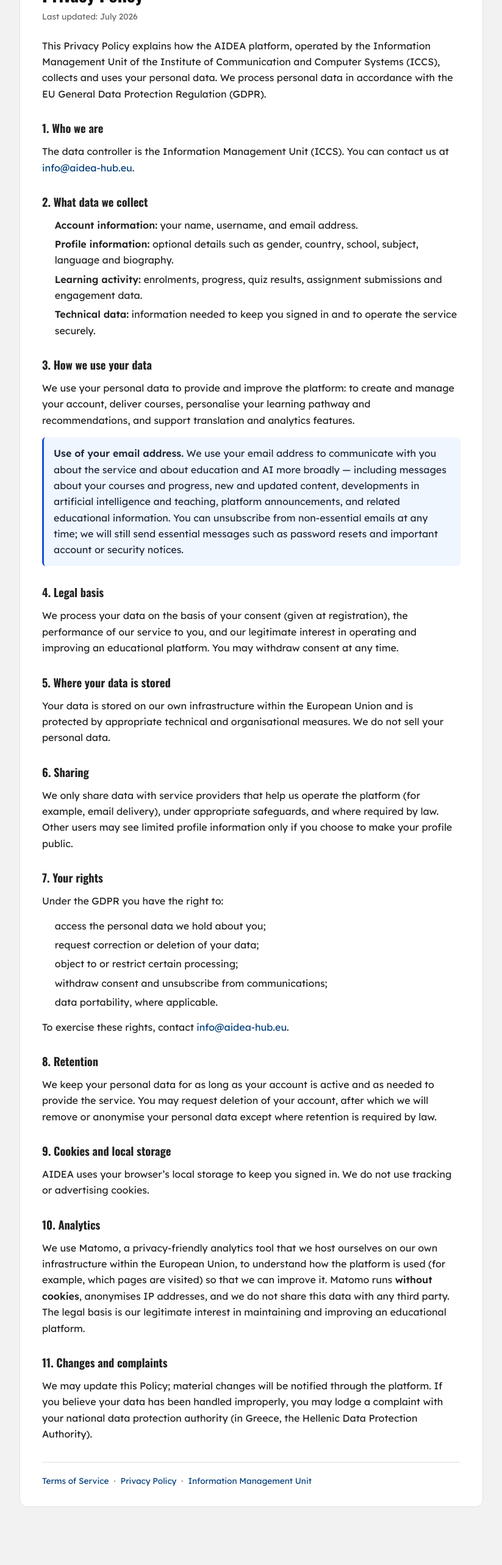
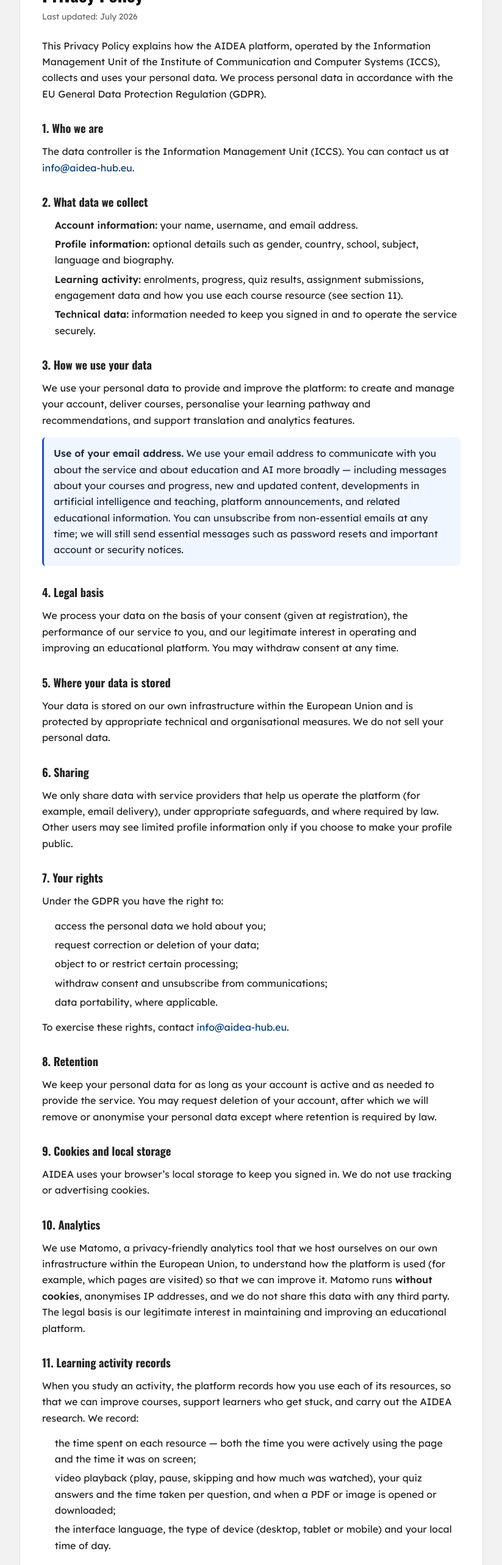
Before and after one commit to xerew/aidea-poc, a React (Vite) app in the folder frontend/: page /privacy in a window 1280 px wide. Shown: the part 234-2800 px from the top of the page at 61% size, without its empty margins (228-1051 px from the left). Before the commit the page ends 2737 px from the top, so only its background shows below. Built offline with nearby package versions, Linux system fonts and the light colour scheme; no server answers.

Commit message:
docs: privacy policy section on learning activity records; list analytics endpoints
Co-Authored-By: Claude Opus 5.5 <noreply@anthropic.com>

```diff
--- a/frontend/src/pages/PrivacyPage.jsx
+++ b/frontend/src/pages/PrivacyPage.jsx
@@ -22,7 +22,7 @@ export default function PrivacyPage() {
       <ul>
         <li><strong>Account information:</strong> your name, username, and email address.</li>
         <li><strong>Profile information:</strong> optional details such as gender, country, school, subject, language and biography.</li>
-        <li><strong>Learning activity:</strong> enrolments, progress, quiz results, assignment submissions and engagement data.</li>
+        <li><strong>Learning activity:</strong> enrolments, progress, quiz results, assignment submissions, engagement data and how you use each course resource (see section 11).</li>
         <li><strong>Technical data:</strong> information needed to keep you signed in and to operate the service securely.</li>
       </ul>
 
@@ -91,7 +91,26 @@ export default function PrivacyPage() {
         improving an educational platform.
       </p>
 
-      <h2>11. Changes and complaints</h2>
+      <h2>11. Learning activity records</h2>
+      <p>
+        When you study an activity, the platform records how you use each of its resources, so that
+        we can improve courses, support learners who get stuck, and carry out the AIDEA research. We record:
+      </p>
+      <ul>
+        <li>the time spent on each resource — both the time you were actively using the page and the time it was on screen;</li>
+        <li>video playback (play, pause, skipping and how much was watched), your quiz answers and the time taken per question, and when a PDF or image is opened or downloaded;</li>
+        <li>the interface language, the type of device (desktop, tablet or mobile) and your local time of day.</li>
+      </ul>
+      <p>
+        We do not record your IP address, your precise location or what you type for this purpose. These
+        records are visible, with your name, to the authors and co-editors of the course, to AIDEA
+        partners and to administrators, and may be exported by them for analysis. They are kept like the
+        rest of your account data and deleted with your account. The legal basis is our legitimate
+        interest in running and improving an educational platform; for study participants, the study
+        consent also applies.
+      </p>
+
+      <h2>12. Changes and complaints</h2>
       <p>
         We may update this Policy; material changes will be notified through the platform. If you
         believe your data has been handled improperly, you may lodge a complaint with your national
```
Also changed, not shown: 1 other file (tests, documents, lock files or other folders).
